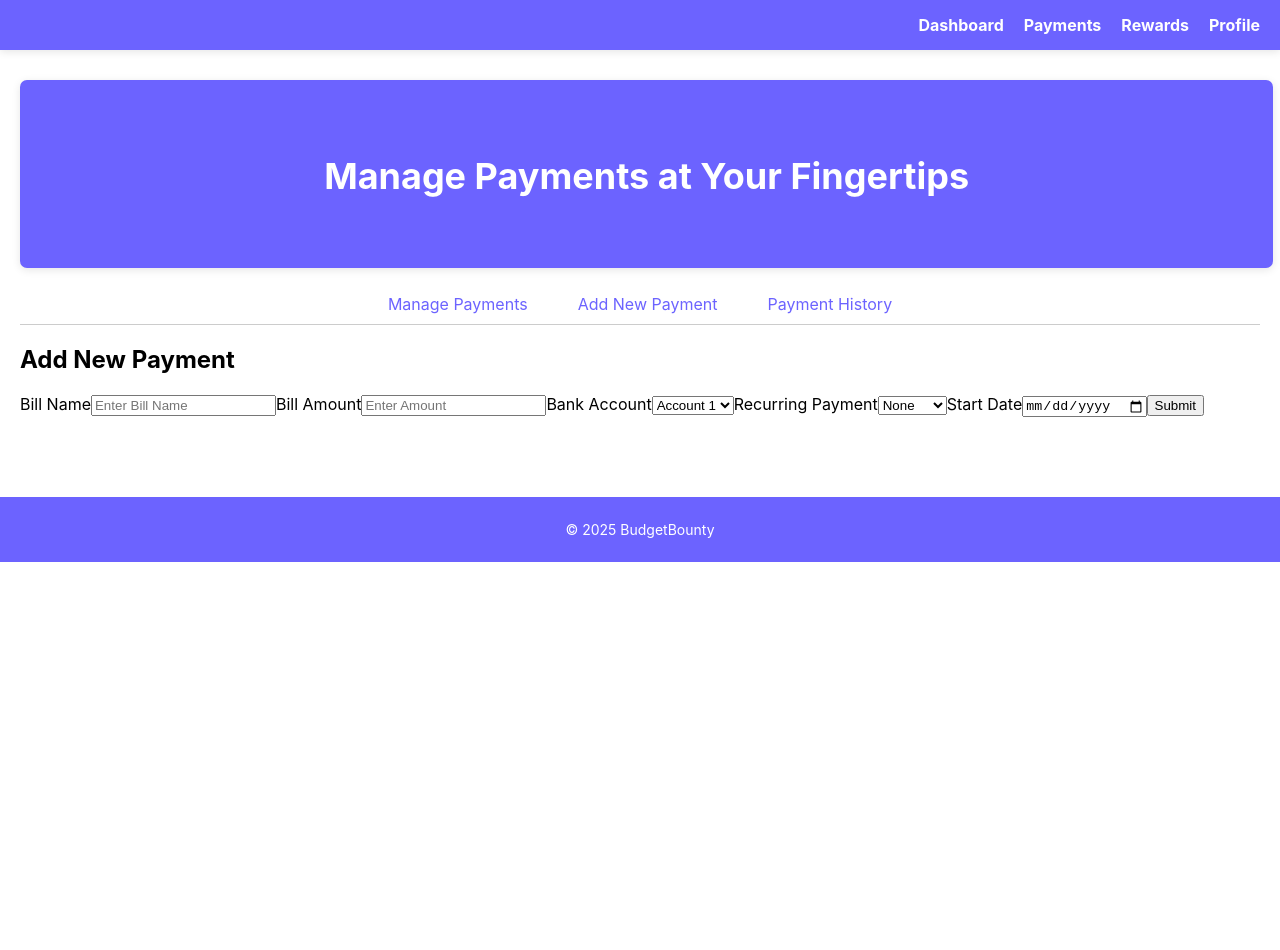
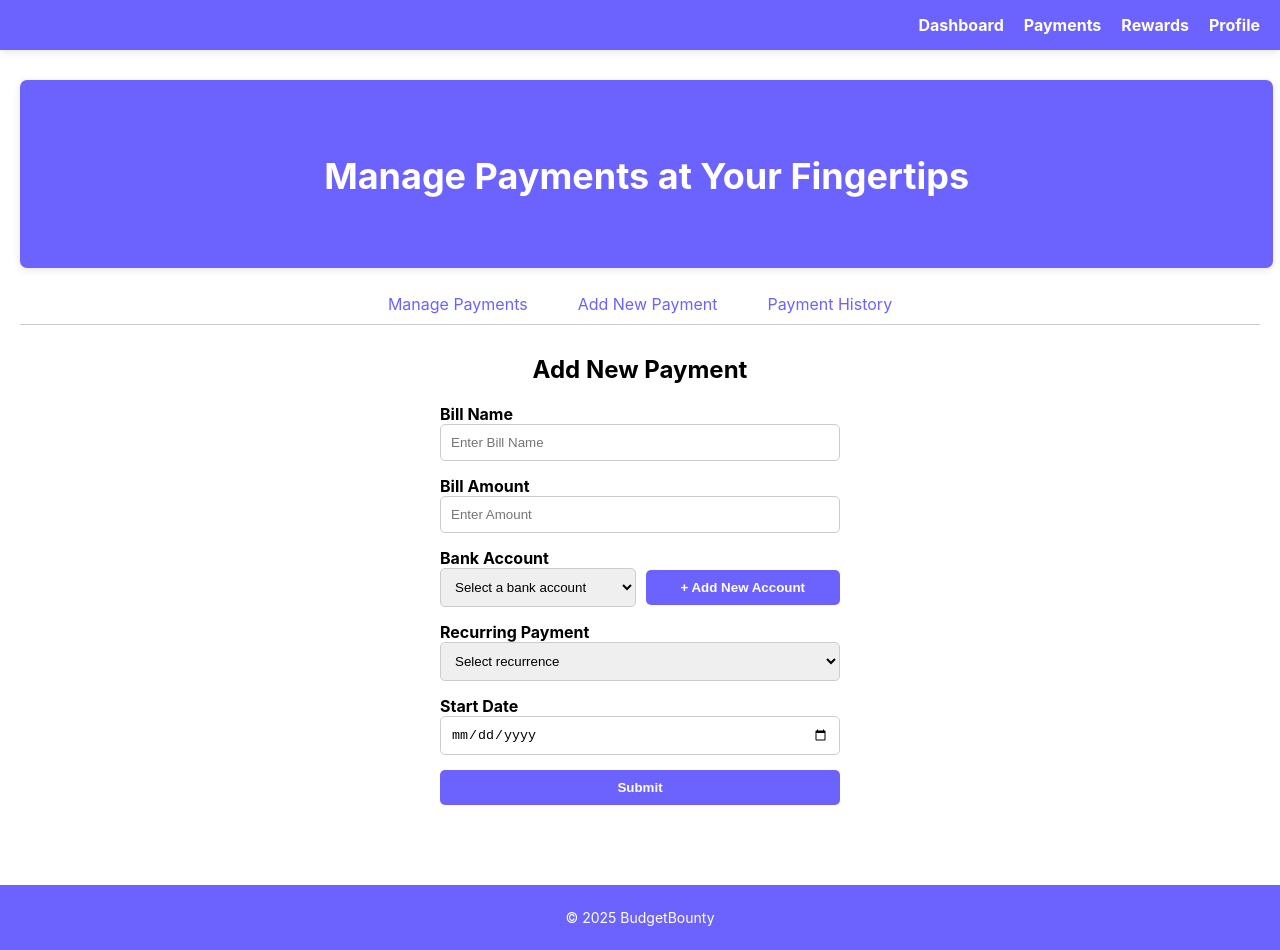
Before and after one commit to lawraisins/budgetbounty, a React (Create React App) app: page /payments/add in a window 1280 px wide. Before the commit the page ends 800 px from the top, so only its background shows below. Built offline with nearby package versions, Linux system fonts and the light colour scheme.

Commit message:
Changes and Additions to AddPayment form and css styling

```diff
--- a/src/components/Payments/AddPayment.js
+++ b/src/components/Payments/AddPayment.js
@@ -1,28 +1,160 @@
-import React from 'react';
+import React, { useState } from "react";
 
 const AddPayment = () => {
+  const [formValues, setFormValues] = useState({
+    billName: "",
+    billAmount: "",
+    bankAccount: "",
+    recurrence: "",
+    startDate: "",
+  });
+
+  const [errors, setErrors] = useState({});
+  const [showNewAccountInput, setShowNewAccountInput] = useState(false);
+
+  const handleAddAccountClick = () => {
+    setShowNewAccountInput(true);
+  };
+
+  const handleChange = (e) => {
+    const { name, value } = e.target;
+    setFormValues({ ...formValues, [name]: value });
+    setErrors({ ...errors, [name]: "" }); // Clear the error when the user types
+  };
+
+  const validate = () => {
+    const newErrors = {};
+
+    if (!formValues.billName.trim()) {
+      newErrors.billName = "Bill Name cannot be empty";
+    }
+
+    if (!formValues.billAmount.trim()) {
+      newErrors.billAmount = "Bill Amount cannot be empty";
+    } else if (parseFloat(formValues.billAmount) < 1) {
+      newErrors.billAmount = "Bill Amount must be at least $1";
+    }
+
+    if (!formValues.bankAccount.trim() || formValues.bankAccount === "select-account") {
+      newErrors.bankAccount = "Please select a bank account";
+    }
+
+    if (!formValues.recurrence.trim() || formValues.recurrence === "select-recurrence") {
+      newErrors.recurrence = "Please select a recurrence";
+    }
+
+    if (!formValues.startDate.trim()) {
+      newErrors.startDate = "Start Date cannot be empty";
+    }
+
+    setErrors(newErrors);
+
+    return Object.keys(newErrors).length === 0; // Return true if no errors
+  };
+
+  const handleSubmit = (e) => {
+    e.preventDefault();
+    if (validate()) {
+      alert("Form submitted successfully!");
+      // Clear form after submission
+      setFormValues({
+        billName: "",
+        billAmount: "",
+        bankAccount: "",
+        recurrence: "",
+        startDate: "",
+      });
+      setShowNewAccountInput(false);
+    }
+  };
+
   return (
-    <div>
-      <h2>Add New Payment</h2>
-      <form>
-        <label>Bill Name</label>
-        <input type="text" placeholder="Enter Bill Name" />
-        <label>Bill Amount</label>
-        <input type="number" placeholder="Enter Amount" />
-        <label>Bank Account</label>
-        <select>
-          <option>Account 1</option>
-          <option>Account 2</option>
-        </select>
-        <label>Recurring Payment</label>
-        <select>
-          <option>None</option>
-          <option>Daily</option>
-          <option>Weekly</option>
-          <option>Monthly</option>
-        </select>
-        <label>Start Date</label>
-        <input type="date" />
+    <div className="add-payment-form-container">
+      <h2 style={{ textAlign: "center" }}>Add New Payment</h2>
+      <form className="add-payment-form" onSubmit={handleSubmit}>
+        <label>
+          Bill Name
+          <input
+            type="text"
+            placeholder="Enter Bill Name"
+            name="billName"
+            value={formValues.billName}
+            onChange={handleChange}
+            className={errors.billName ? "error" : ""}
+          />
+          {errors.billName && <span className="error-message">{errors.billName}</span>}
+        </label>
+
+        <label>
+          Bill Amount
+          <input
+            type="number"
+            placeholder="Enter Amount"
+            name="billAmount"
+            value={formValues.billAmount}
+            onChange={handleChange}
+            className={errors.billAmount ? "error" : ""}
+          />
+          {errors.billAmount && <span className="error-message">{errors.billAmount}</span>}
+        </label>
+
+        <label>
+          Bank Account
+          <div className="add-account-container">
+            <select
+              name="bankAccount"
+              value={formValues.bankAccount}
+              onChange={handleChange}
+              className={errors.bankAccount ? "error" : ""}
+            >
+              <option value="select-account">Select a bank account</option>
+              <option value="Account 1">Account 1</option>
+              <option value="Account 2">Account 2</option>
+            </select>
+            <button type="button" onClick={handleAddAccountClick}>
+              + Add New Account
+            </button>
+          </div>
+          {errors.bankAccount && <span className="error-message">{errors.bankAccount}</span>}
+        </label>
+
+        {showNewAccountInput && (
+          <input
+            type="text"
+            className="new-account-input"
+            placeholder="Enter New Account Number"
+          />
+        )}
+
+        <label>
+          Recurring Payment
+          <select
+            name="recurrence"
+            value={formValues.recurrence}
+            onChange={handleChange}
+            className={errors.recurrence ? "error" : ""}
+          >
+            <option value="select-recurrence">Select recurrence</option>
+            <option value="None">None</option>
+            <option value="Daily">Daily</option>
+            <option value="Weekly">Weekly</option>
+            <option value="Monthly">Monthly</option>
+          </select>
+          {errors.recurrence && <span className="error-message">{errors.recurrence}</span>}
+        </label>
+
+        <label>
+          Start Date
+          <input
+            type="date"
+            name="startDate"
+            value={formValues.startDate}
+            onChange={handleChange}
+            className={errors.startDate ? "error" : ""}
+          />
+          {errors.startDate && <span className="error-message">{errors.startDate}</span>}
+        </label>
+
         <button type="submit">Submit</button>
       </form>
     </div>
--- a/src/styles/Payments.css
+++ b/src/styles/Payments.css
@@ -57,3 +57,91 @@
   tbody tr:nth-child(odd) {
     background-color: #f9f9f9;
   }
+
+
+  /* Add Payment Form Styling */
+.add-payment-form-container {
+  text-align: center;
+  margin-top: 30px; /* Adjust spacing as needed */
+}
+
+.add-payment-form {
+  display: flex;
+  flex-direction: column; /* Stack inputs vertically */
+  align-items: center; /* Center align the form */
+  gap: 15px; /* Add spacing between inputs */
+  max-width: 400px; /* Limit form width */
+  margin: 0 auto; /* Center the form on the page */
+}
+
+.add-payment-form label {
+  font-weight: bold;
+  text-align: left;
+  width: 100%; /* Make label width match input */
+}
+
+.add-payment-form input,
+.add-payment-form select,
+.add-payment-form button {
+  width: 100%; /* Make inputs take up full width */
+  padding: 10px; /* Add padding for better UI */
+  border-radius: 5px; /* Add rounded edges */
+  border: 1px solid #ccc; /* Add light border */
+  box-sizing: border-box; /* Include padding in width */
+}
+
+.add-payment-form button {
+  background-color: #6c63ff; /* Match theme color */
+  color: white;
+  font-weight: bold;
+  cursor: pointer;
+  border: none;
+}
+
+.add-payment-form button:hover {
+  background-color: #574dcc; /* Slightly darker on hover */
+}
+
+/* Add New Account Section */
+.add-account-container {
+  display: flex;
+  align-items: center;
+  gap: 10px; /* Space between select and button */
+  width: 100%;
+}
+
+.new-account-input {
+  width: 100%;
+  margin-top: -5px;
+}
+
+
+/* Error Message Styling */
+.error-message {
+  color: red;
+  font-size: 14px;
+  margin-left: 10px; /* Add space between input and error */
+  display: inline-block; /* Aligns error beside the field */
+  vertical-align: middle; /* Align error text with the input field */
+}
+
+.add-payment-form input.error,
+.add-payment-form select.error {
+  border-color: red; /* Highlight the input box with an error */
+}
+
+/* Adjust styling for .add-account-container to align error beside dropdown */
+.add-account-container {
+  display: flex;
+  align-items: center;
+  gap: 10px; /* Space between select and button */
+  position: relative;
+}
+
+.add-account-container .error-message {
+  position: absolute;
+  top: 50%;
+  right: -200px; /* Adjust positioning for dropdown-specific error */
+  transform: translateY(-50%);
+  white-space: nowrap;
+}
```
